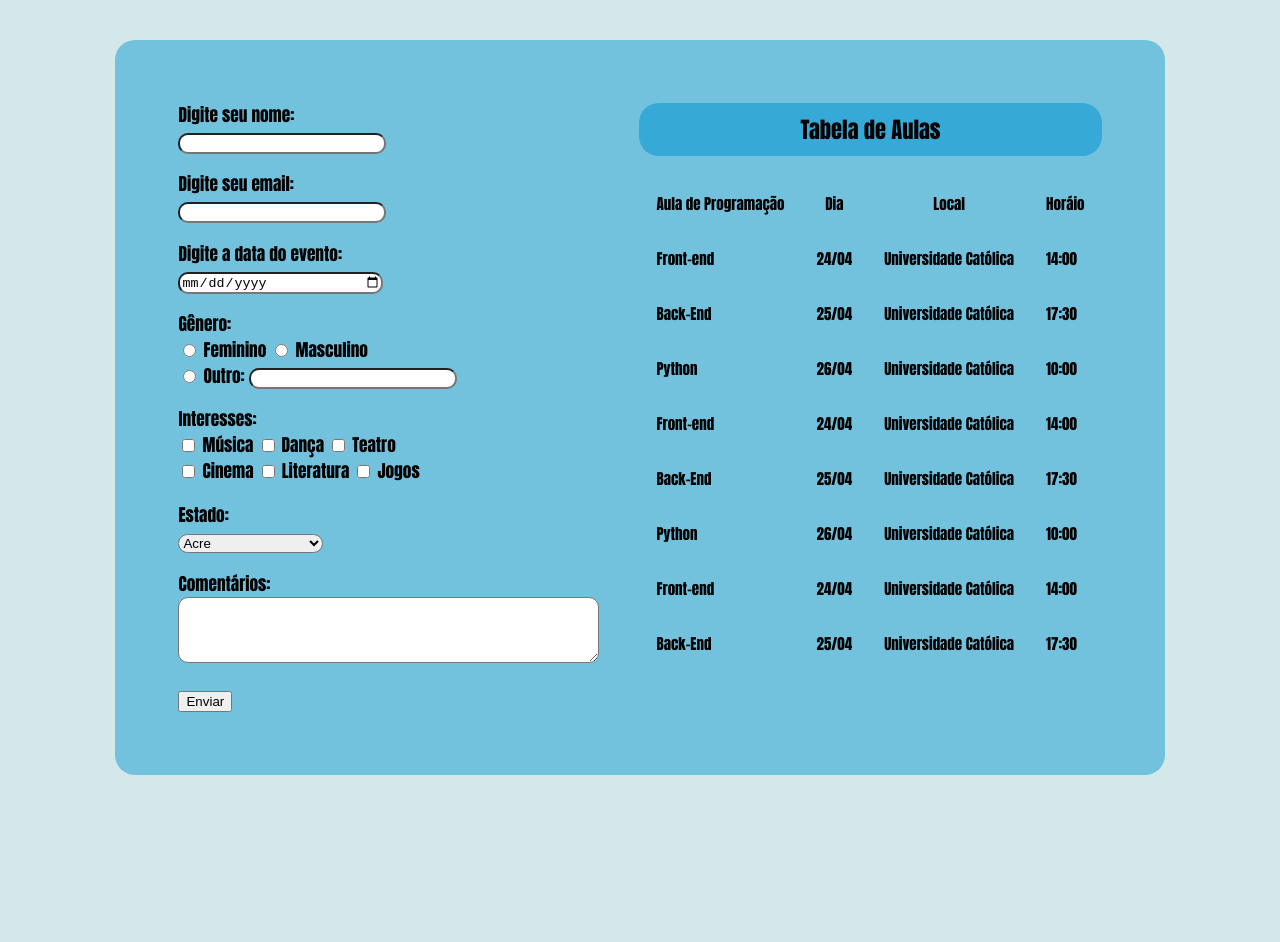
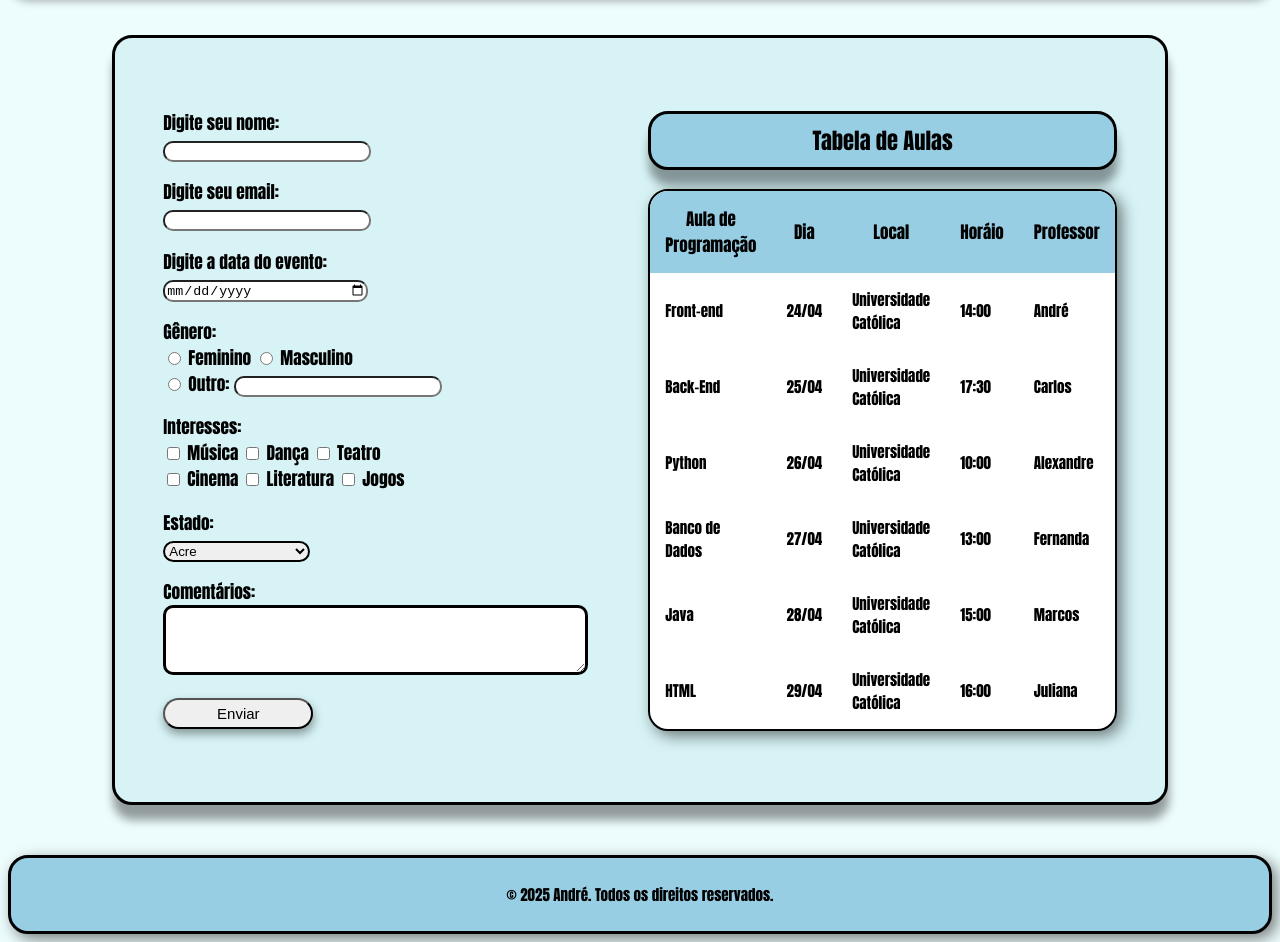
Before and after one commit to a-alvezx/Codigos, a plain HTML site: page Codigos de FRONTEND/Trabalho de Frontend/Cadastro.html in a window 1280 px wide. Shown: the part 245-1187 px from the top of the page. Before the commit the page ends 1028 px from the top, so only its background shows below. Drawn offline with Linux system fonts and the light colour scheme.

Commit message:
Site de Cadastro Finalizado

```diff
--- a/Codigos de FRONTEND/Trabalho de Frontend/Cadastro.html
+++ b/Codigos de FRONTEND/Trabalho de Frontend/Cadastro.html
@@ -9,9 +9,9 @@
 
 <body>
     <div id="painel">
-        <h1>Cadastro Inicial</h1>
-        Boas vindas ao seu cadastro! <br>
-        Por favor, preencha a tabela abaixo<br><br>
+        <h1>Bem-vindo ao Curso de Desenvolvimento Web!</h1>
+            Aproveite ao máximo as aulas e não hesite em tirar suas dúvidas. <br>
+            Preencha o formulário abaixo para se cadastrar e confira a tabela de aulas para planejar sua jornada de aprendizado.
     </div>
     <div id="das">
         <div id="cadastro">
@@ -40,9 +40,9 @@
                 <p>
                     <label for="genero">
                         Gênero: <br>
-                        <input type="radio" id="fem" name="genero"> Feminino
-                        <input type="radio" id="mas" name="genero"> Masculino <br>
-                        <input type="radio" id="outro" name="genero"> Outro: <input type="text" id="outro">
+                        <input type="radio" id="fem"> Feminino
+                        <input type="radio" id="mas"> Masculino <br>
+                        <input type="radio" id="outro"> Outro: <input type="text" id="outro">
                     </label>
                 </p>
 
@@ -118,6 +118,7 @@
                         <th>Dia</th>
                         <th>Local</th>
                         <th>Horáio</th>
+                        <th>Professor</th>
                     </tr>
                 </thead>
                 <tbody>
@@ -126,54 +127,49 @@
                         <td>24/04</td>
                         <td>Universidade Católica</td>
                         <td>14:00</td>
+                        <td>André</td>
                     </tr>
                     <tr>
                         <td>Back-End</td>
                         <td>25/04</td>
                         <td>Universidade Católica</td>
                         <td>17:30</td>
-
+                        <td>Carlos</td>
                     </tr>
                     <tr>
                         <td>Python</td>
                         <td>26/04</td>
                         <td>Universidade Católica</td>
                         <td>10:00</td>
+                        <td>Alexandre</td>
                     </tr>
                     <tr>
-                        <td>Front-end</td>
-                        <td>24/04</td>
+                        <td>Banco de Dados</td>
+                        <td>27/04</td>
                         <td>Universidade Católica</td>
-                        <td>14:00</td>
+                        <td>13:00</td>
+                        <td>Fernanda</td>
                     </tr>
                     <tr>
-                        <td>Back-End</td>
-                        <td>25/04</td>
+                        <td>Java</td>
+                        <td>28/04</td>
                         <td>Universidade Católica</td>
-                        <td>17:30</td>
+                        <td>15:00</td>
+                        <td>Marcos</td>
                     </tr>
                     <tr>
-                        <td>Python</td>
-                        <td>26/04</td>
+                        <td>HTML</td>
+                        <td>29/04</td>
                         <td>Universidade Católica</td>
-                        <td>10:00</td>
-                    </tr>
-                    <tr>
-                        <td>Front-end</td>
-                        <td>24/04</td>
-                        <td>Universidade Católica</td>
-                        <td>14:00</td>
-                    </tr>
-                    <tr>
-                        <td>Back-End</td>
-                        <td>25/04</td>
-                        <td>Universidade Católica</td>
-                        <td>17:30</td>
-                    </tr>
+                        <td>16:00</td>
+                        <td>Juliana</td>
                 </tbody>
             </table>
         </div>
     </div>
+    <footer id="rodape">
+        <p>&copy; 2025 André. Todos os direitos reservados.</p>
+    </footer>
 </body>
 
 </html>
--- a/Codigos de FRONTEND/Trabalho de Frontend/style.css
+++ b/Codigos de FRONTEND/Trabalho de Frontend/style.css
@@ -1,30 +1,36 @@
 body
 {
-    background-color: rgb(212, 232, 233);
+    background-color: rgb(237, 252, 253);
     font-size: 15px;
     font: Calibri, sans-serif;
 }
 
 #painel
 {
-    background-color: rgba(54, 169, 214, 0.356);
+    background-color: rgb(152, 206, 228);
     margin: auto;
     text-align: center;
-    padding: 10px;
+    padding: 20px;
     font: normal 15pt Impact;
     border-radius: 20px;
     margin-bottom: 50px;
+    box-shadow: 1px 15px 10px rgba(0, 0, 0, 0.384);
+    border: solid;
 }
+
 
 #das
 {
     display: flex;
     justify-content: center;
-    background-color: rgba(54, 169, 214, 0.616);
     margin: auto;
     width: 1000px;
     padding: 25px;
     border-radius: 20px;
+    backdrop-filter: blur(5px);
+    background-color: rgb(215, 243, 245);
+    box-shadow: 1px 15px 10px rgba(0, 0, 0, 0.384);
+    border: solid;
 
 
 }
@@ -33,6 +39,8 @@ body
 {
     font: normal 13pt Impact;
     margin: 20px;
+    padding: 10px;
+    width: 1000px;
 }
 input[type="text"], input[type="date"], input[type="email"]
 {
@@ -42,25 +50,39 @@ input[type="text"], input[type="date"], input[type="email"]
 textarea
 {
     border-radius: 10px;
+    border: solid;
 }
 select
 {
     border-radius: 20px;
+    border: solid 2px rgb(0, 0, 0);
+}
+input[type="submit"]
+{
+    border-radius: 20px;
+    padding: 5px;
+    font-size: 15px;
+    box-shadow: 1px 5px 10px rgba(0, 0, 0, 0.384);
+    width: 150px;
 }
 #tabela
 {
     margin: 20px;
-    font-family: Impact, Haettenschweiler, 'Arial Narrow Bold', sans-serif;
+    font-family: Impact, sans-serif;
+    padding: 10px;
+    width: 1000px
 }
 #tabela h2
 {
-    background-color: rgb(54, 169, 214);
+    background-color: rgb(152, 206, 228);
     padding: 10px;
     text-align: center;
     border-radius: 20px;
-
+    font-weight: normal;
+    box-shadow: 1px 15px 10px rgba(0, 0, 0, 0.384);
+    border: solid;
 }
-td
+td, th
 {
     font-size: 15px;
     padding: 15px;
@@ -69,12 +91,31 @@ td
 }
 th
 {
-    font-size: 15px;
-    padding: 15px;
+    background-color: rgb(152, 206, 228);
+    font-weight: normal;
+    font-size: 17px;
 
 }
 table
 {
     border-radius: 20px;
-    border: 10px;
+    background-color: rgb(255, 255, 255);
+    border-collapse: separate;
+    border-spacing: 0px;
+    overflow: hidden;
+    box-shadow: 5px 5px 15px rgba(0, 0, 0, 0.5);
+    border: solid 2px rgb(0, 0, 0);
+
 }
+#rodape
+{
+    background-color:rgb(152, 206, 228);
+    padding: 10px;
+    text-align: center;
+    border-radius: 20px;
+    font-weight: normal;
+    box-shadow: 5px 5px 15px rgba(0, 0, 0, 0.5);
+    margin-top: 50px;
+    border: solid;
+    font-family: Impact, Haettenschweiler, 'Arial Narrow Bold', sans-serif;
+}
```
